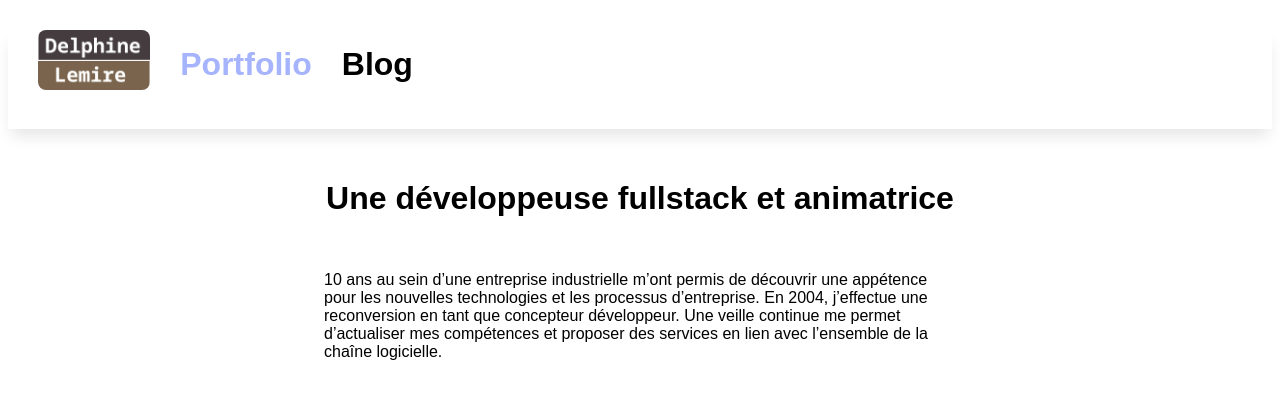
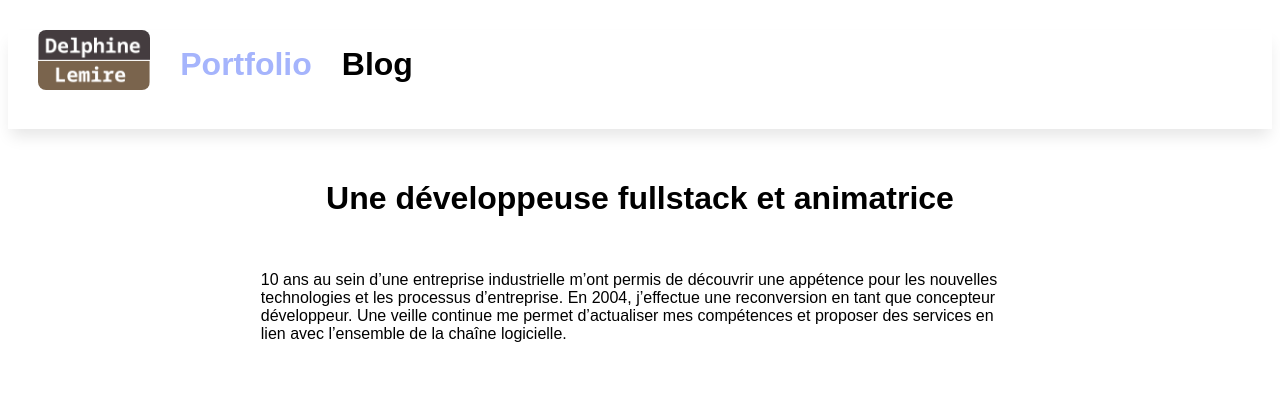
Before and after one commit to DelphineLemire/DelphineLemire.github.io, a Jekyll site: the page built from docs/portfolio.md, in a window 1280 px wide. Shown: the top 399 px of the page. Built offline with Jekyll 4.4.1, drawn with Linux system fonts in a browser that asks for light colours.

Commit message:
content 60%

```diff
--- a/docs/_sass/main.scss
+++ b/docs/_sass/main.scss
@@ -27,7 +27,7 @@ img {
     background-color: #e4e4e7;
     box-shadow: 0  4px 6px -1px rgba(0, 0, 0, .1);
     border-radius: .5rem;
-    padding: 0.5rem 1rem ;
+    padding: 0.5rem 1rem;
 }
 
 .logo {
@@ -82,7 +82,7 @@ img.logo {
     align-items: center;
     flex-direction: column;
     padding: 30px;
-    max-width: 50%;
+    max-width: 60%;
 }
 .current {
     color: green;
```
